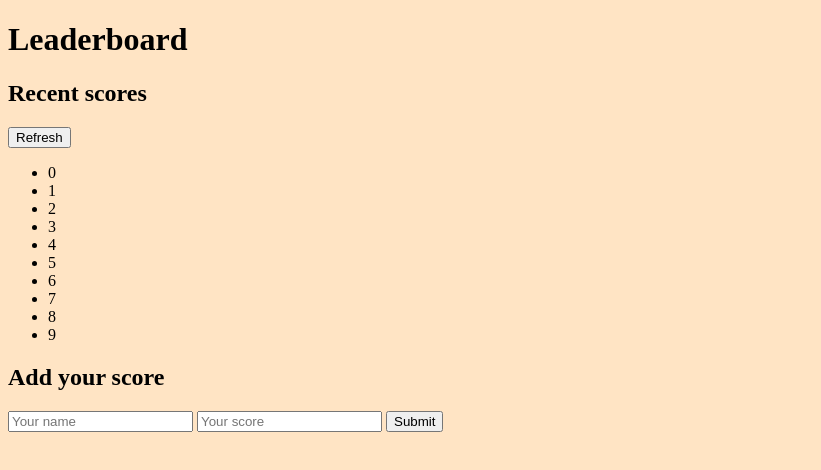
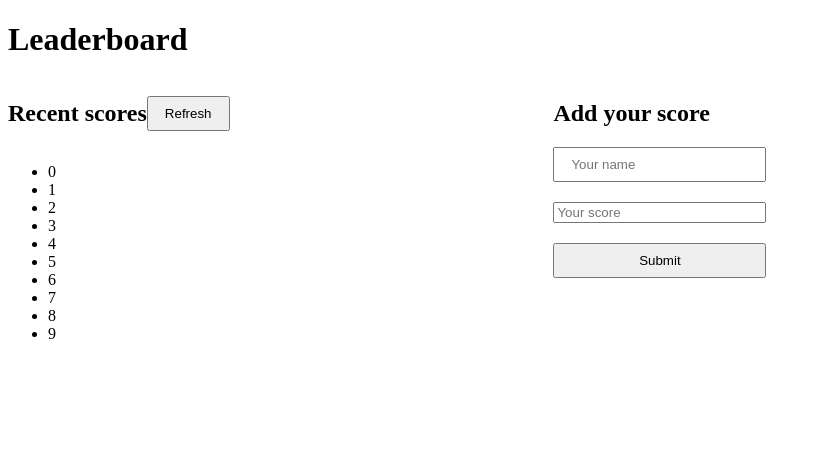
Before and after one commit to usmansbk/leaderboard, a website built with webpack: page src/index.html in a window 1280 px wide. Shown: the whole page, without its empty margins (0-821 px from the left). Built offline with nearby package versions, Linux system fonts and the light colour scheme.

Commit message:
Add minimum styling

```diff
--- a/src/style.css
+++ b/src/style.css
@@ -1,3 +1,25 @@
-body {
-  background-color: bisque;
+main {
+  display: flex;
+  justify-content: space-between;
+  width: 60%;
 }
+
+.scores-header {
+  display: flex;
+  justify-content: space-between;
+  align-items: center;
+}
+
+.primary-button {
+  padding: 8px 16px;
+}
+
+.score-input {
+  padding: 8px 16px;
+}
+
+.add-score-form {
+  display: flex;
+  flex-direction: column;
+  gap: 20px;
+}
```
